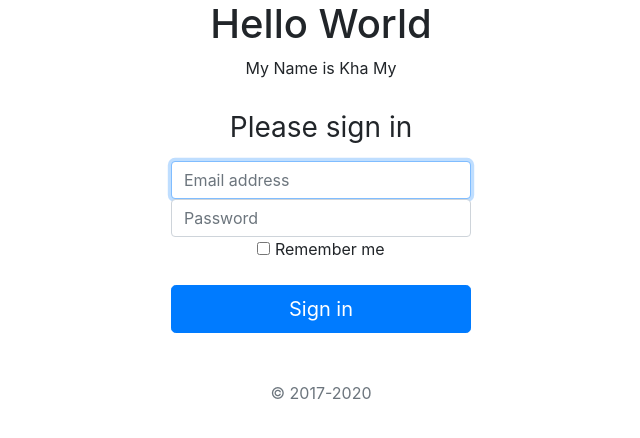
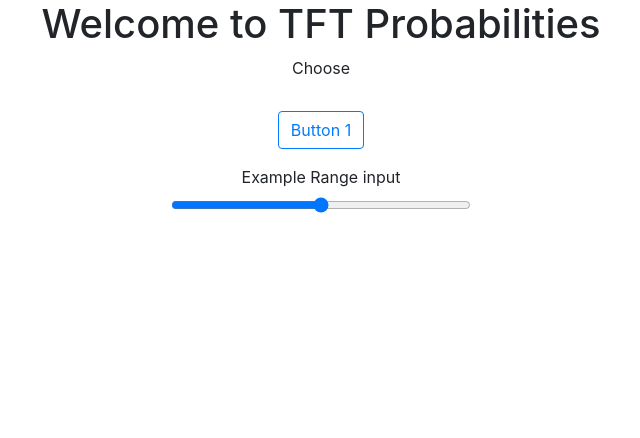
Before and after one commit to ImpulZzZ/tft_probabilities, a Django app: page /tft_prp/ in a window 1280 px wide. Shown: the top 438 px of the page, without its empty margins (319-959 px from the left). Run offline with Django 3.2, Linux system fonts and the light colour scheme; some libraries are stand-ins or nearby versions.

Commit message:
add slide bar an button, change title in index.html

```diff
--- a/myproject/templates/index.html
+++ b/myproject/templates/index.html
@@ -28,28 +28,26 @@
         }
     </style>
 
-    <title>Hello World</title>
+    <title>TFT Probabilities</title>
 </head>
 <body class="text-center">
-    <div>
-        <h1>Hello World</h1>
-        <p>My Name is Kha My <p>
+    <div class="form-group">
+        <h1>Welcome to TFT Probabilities</h1>
+        <p>Choose<p>
     </div>
 
 
     <form class="form-signin">
-      <h1 class="h3 mb-3 font-weight-normal">Please sign in</h1>
-      <label for="inputEmail" class="sr-only">Email address</label>
-      <input type="email" id="inputEmail" class="form-control" placeholder="Email address" required autofocus>
-      <label for="inputPassword" class="sr-only">Password</label>
-      <input type="password" id="inputPassword" class="form-control" placeholder="Password" required>
-      <div class="checkbox mb-3">
-        <label>
-          <input type="checkbox" value="remember-me"> Remember me
-        </label>
-      </div>
-      <button class="btn btn-lg btn-primary btn-block" type="submit">Sign in</button>
-      <p class="mt-5 mb-3 text-muted">&copy; 2017-2020</p>
+        <div class="form-group">
+            <div class="form-group">
+                <button type="button" class="btn btn-outline-primary">Button 1</button>
+            </div>
+
+            <div class="form-group">
+                <label for="formControlRange">Example Range input</label>
+                <input type="range" class="form-control-range" id="formControlRange">
+            </div>
+        </div>
     </form>
 
 
```
Also changed, not shown: 1 other file.
